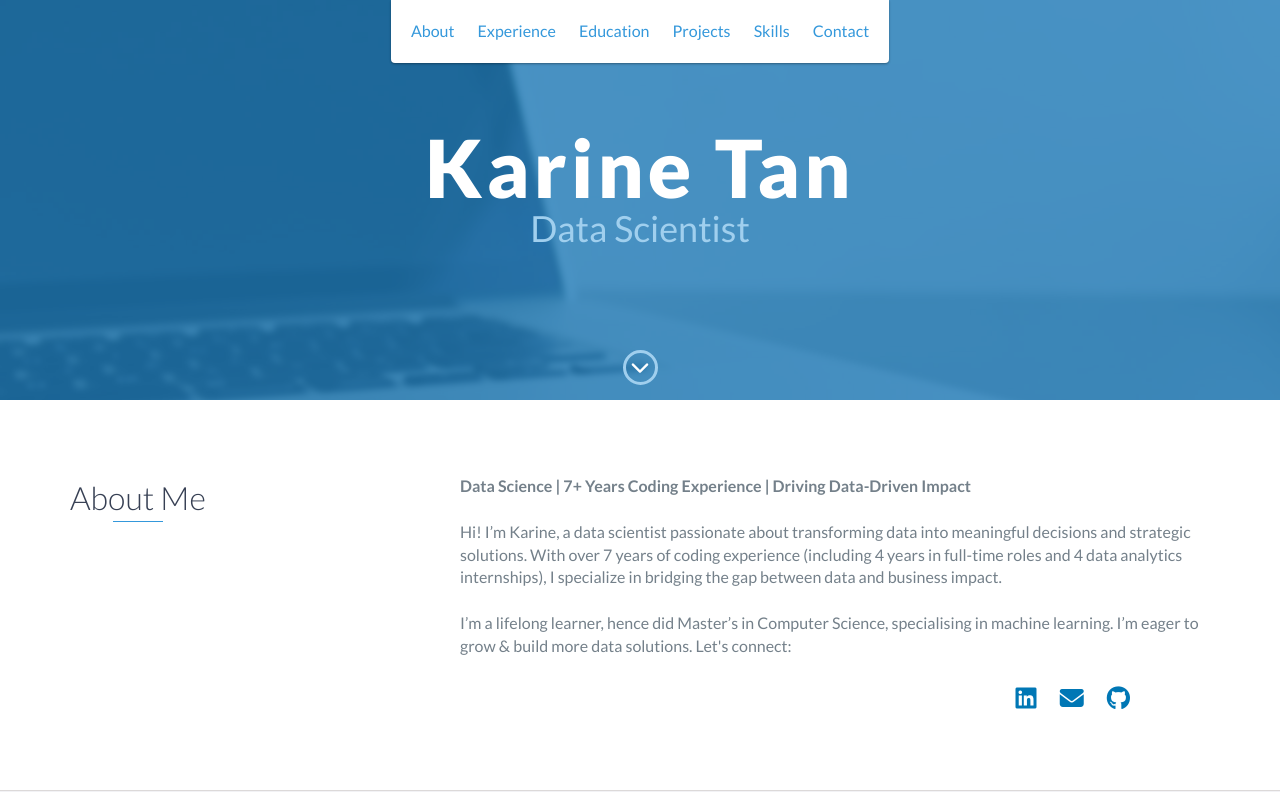
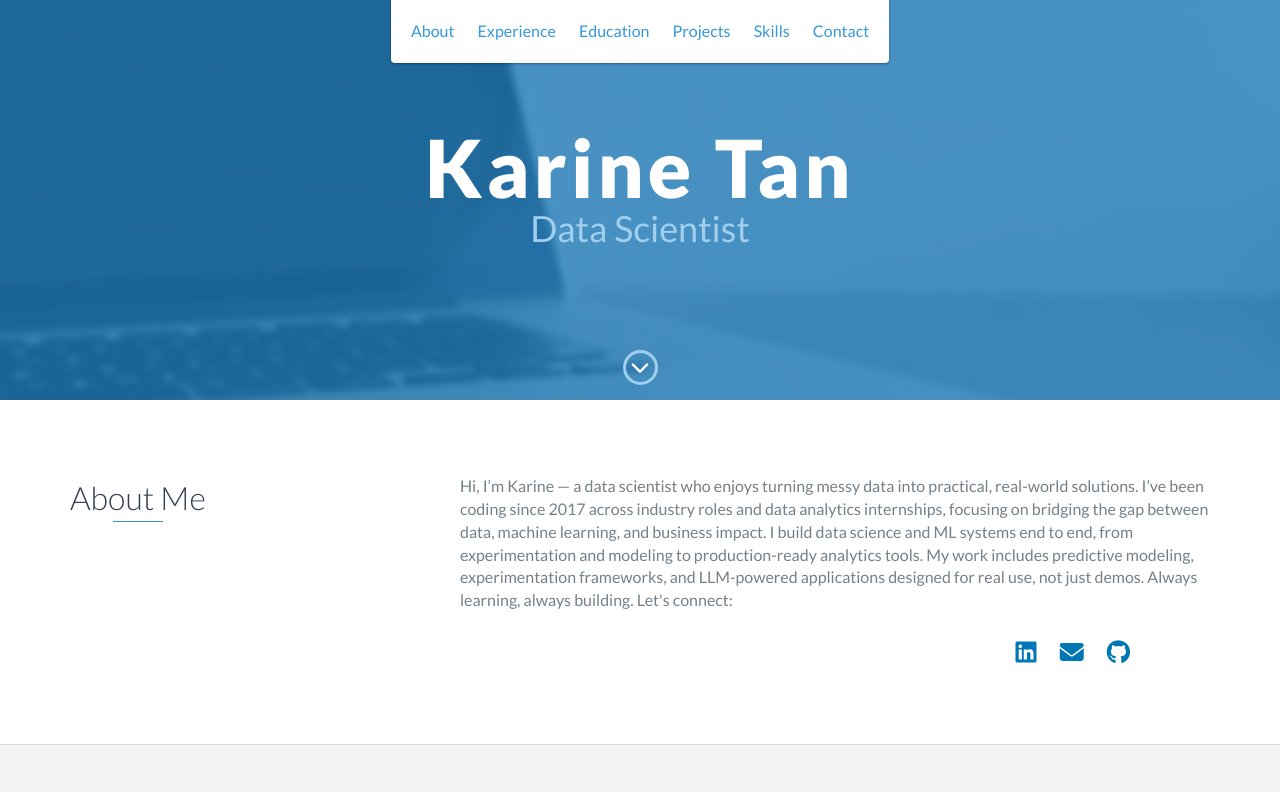
Before and after one commit to karinekode/portfolio, a website: page index.html in a window 1280 px wide. Shown: the top 792 px of the page. Drawn offline with nearby package versions, Linux system fonts and the light colour scheme.

Commit message:
update portfolio

```diff
--- a/index.html
+++ b/index.html
@@ -76,11 +76,15 @@
                 </div>
                 <div class="col-md-8">
                     <p>
-                       <b> Data Science | 7+ Years Coding Experience | Driving Data-Driven Impact </b><br><br>
+                    <!--    <b> Data Science | MSc Computer Science | 7+ Years Coding Experience | ML, LLMs, and Data Products </b><br><br> -->
 
-                        Hi! I’m Karine, a data scientist passionate about transforming data into meaningful decisions and strategic solutions.
-                        With over 7 years of coding experience (including 4 years in full-time roles and 4 data analytics internships), I specialize in bridging the gap between data and business impact.
-<br><br>I’m a lifelong learner, hence did Master’s in Computer Science, specialising in machine learning. I’m eager to grow & build more data solutions. Let's connect:
+                        Hi, I’m Karine — a data scientist who enjoys turning messy data into practical, real-world solutions.
+
+I’ve been coding since 2017 across industry roles and data analytics internships, focusing on bridging the gap between data, machine learning, and business impact.
+
+I build data science and ML systems end to end, from experimentation and modeling to production-ready analytics tools. My work includes predictive modeling, experimentation frameworks, and LLM-powered applications designed for real use, not just demos.
+
+Always learning, always building. Let's connect:
 <br><br>
 <div class="social-icons">
   <a href="https://www.linkedin.com/in/karine-tan-kang-ting/" target="_blank" rel="noopener noreferrer">
```
